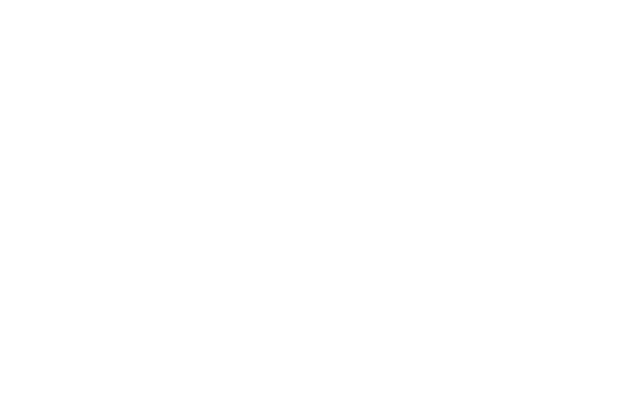
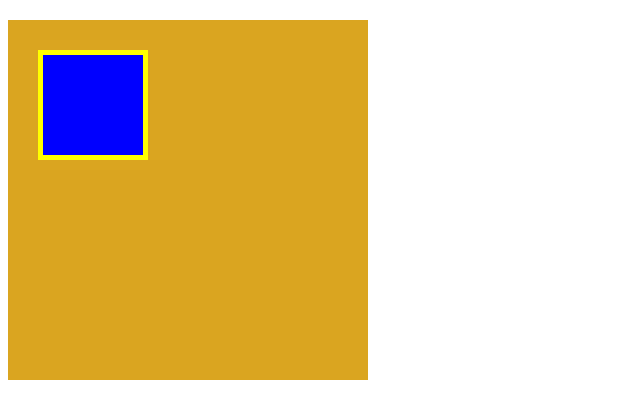
Before and after one commit to chiba97/html-css, a plain HTML site: page 1-3enshuu.html in a window 1280 px wide. Shown: the whole page, without its empty margins (0-640 px from the left). Drawn offline with Linux system fonts and the light colour scheme.

Commit message:
[Finish]1-3

```diff
--- a/1-3enshuu.html
+++ b/1-3enshuu.html
@@ -3,7 +3,7 @@
 <head>
   <meta charset="UTF-8">
   <title>3章演習</title>
-  <link rel="stylesheet" href="box.css">
+  <link rel="stylesheet" href="1-3enshuu.css">
 </head>
 <body>
   <div class="box1">
```
